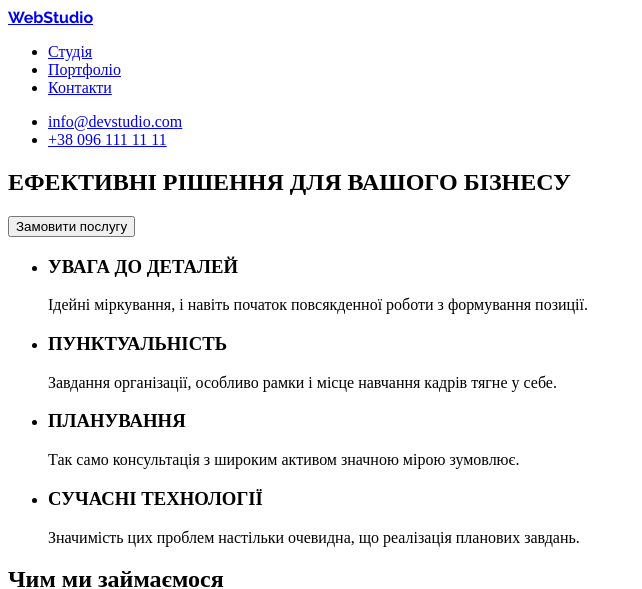
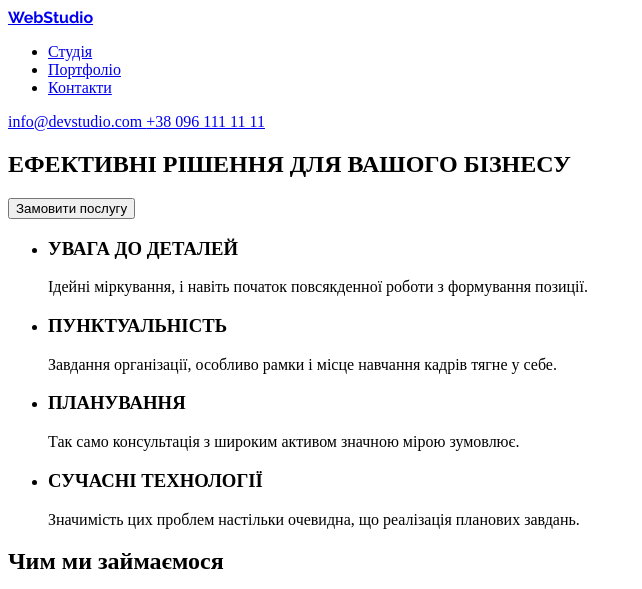
Before and after one commit to bolt2000/goit-markup-hw-01, a plain HTML site: page index.html in a window 1280 px wide. Shown: the top 589 px of the page, without its empty margins (0-642 px from the left). Drawn offline with Linux system fonts and the light colour scheme.

Commit message:
Update index.html

```diff
--- a/index.html
+++ b/index.html
@@ -25,10 +25,8 @@
           <li><a href="/index.html" class="nav-link">Контакти</a></li>
         </ul>
       </nav>
-      <ul>
-        <li><a href="mailto:binfo@devstudio.com" class="link">info@devstudio.com </a></li>
-        <li><a href="tel:+380961111111" class="link">+38 096 111 11 11</a></li>
-      </ul>
+        <a href="mailto:binfo@devstudio.com" class="link">info@devstudio.com </a>
+        <a href="tel:+380961111111" class="link">+38 096 111 11 11</a>
     </header>
     <!-- Основное -->
     <main>
```
